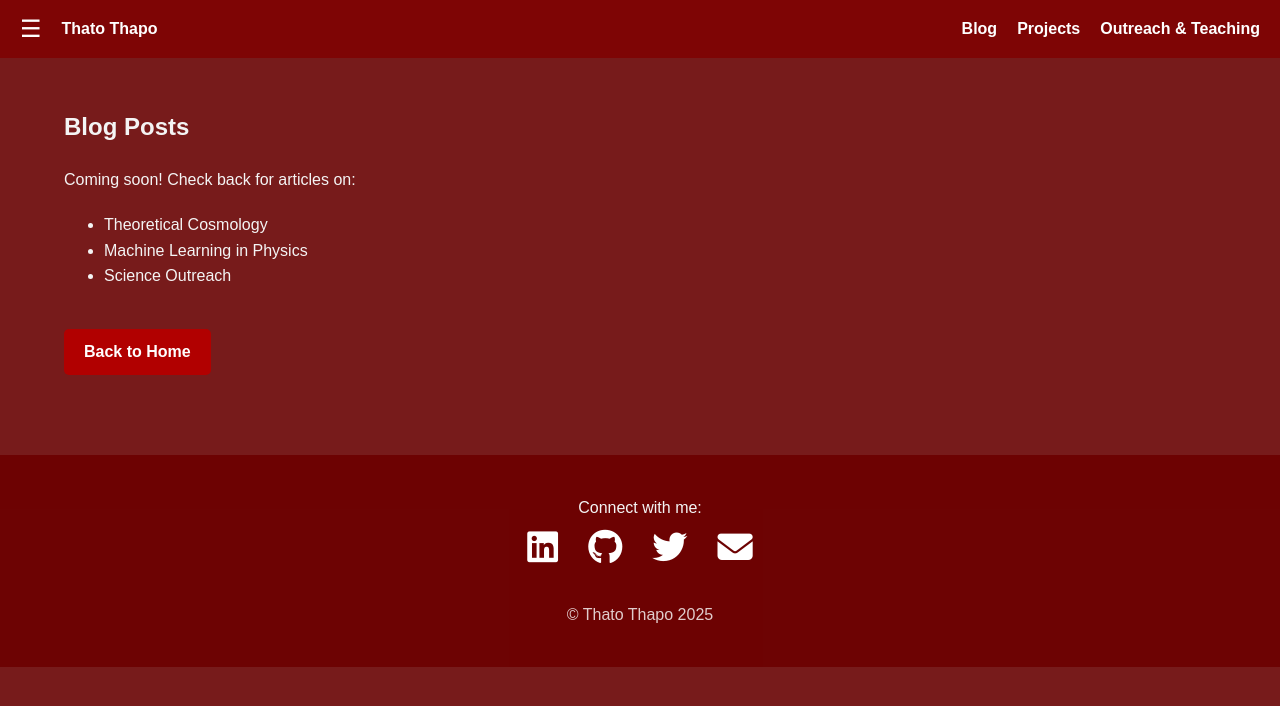
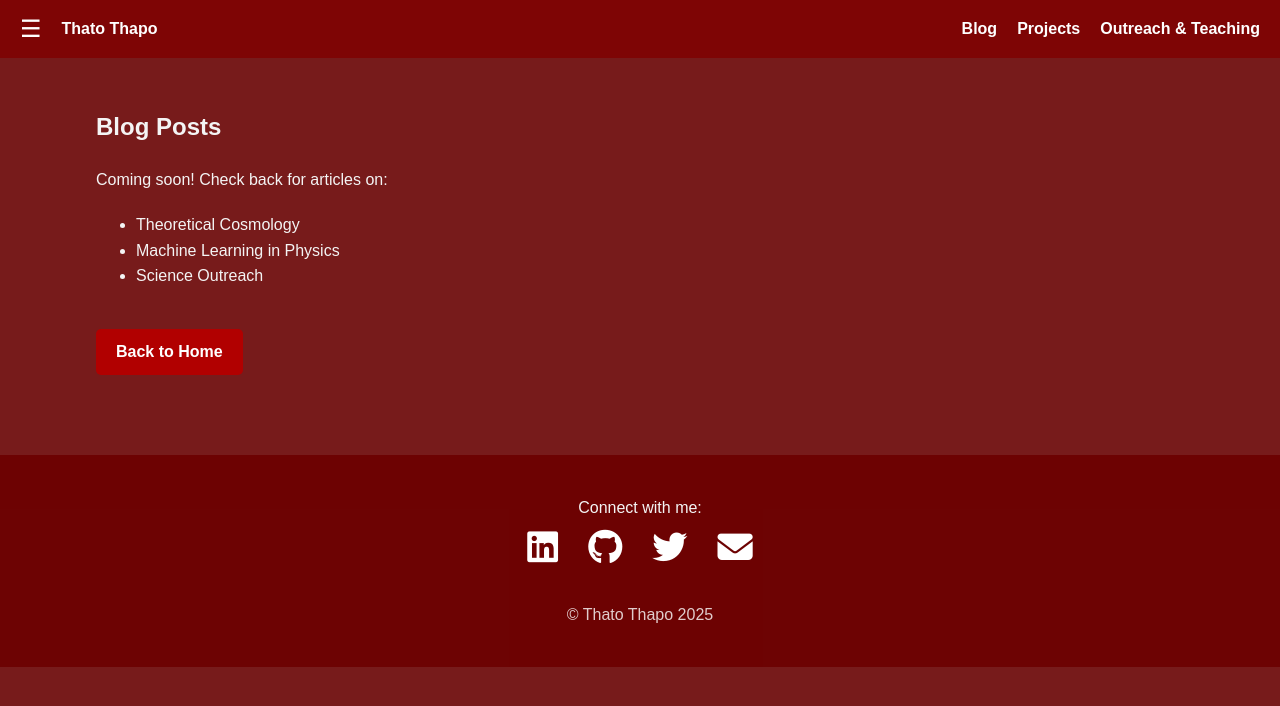
Before and after one commit to thatothapo/thatothapo.github.io, a Jekyll site: the page built from blog.md, in a window 1280 px wide. Shown: the top 706 px of the page. Built offline with Jekyll 4.4.1, drawn with Linux system fonts in a browser that asks for light colours.

Commit message:
padding update

```diff
--- a/assets/css/_styles.scss
+++ b/assets/css/_styles.scss
@@ -157,7 +157,7 @@ body::before {
 .main-content {
     max-width: 1200px;
     margin: 50px auto;
-    padding: 0 4rem;
+    padding: 0 6rem;
     position: relative; /* Ensure it stays above the overlay */
     z-index: 1;
 }
```
